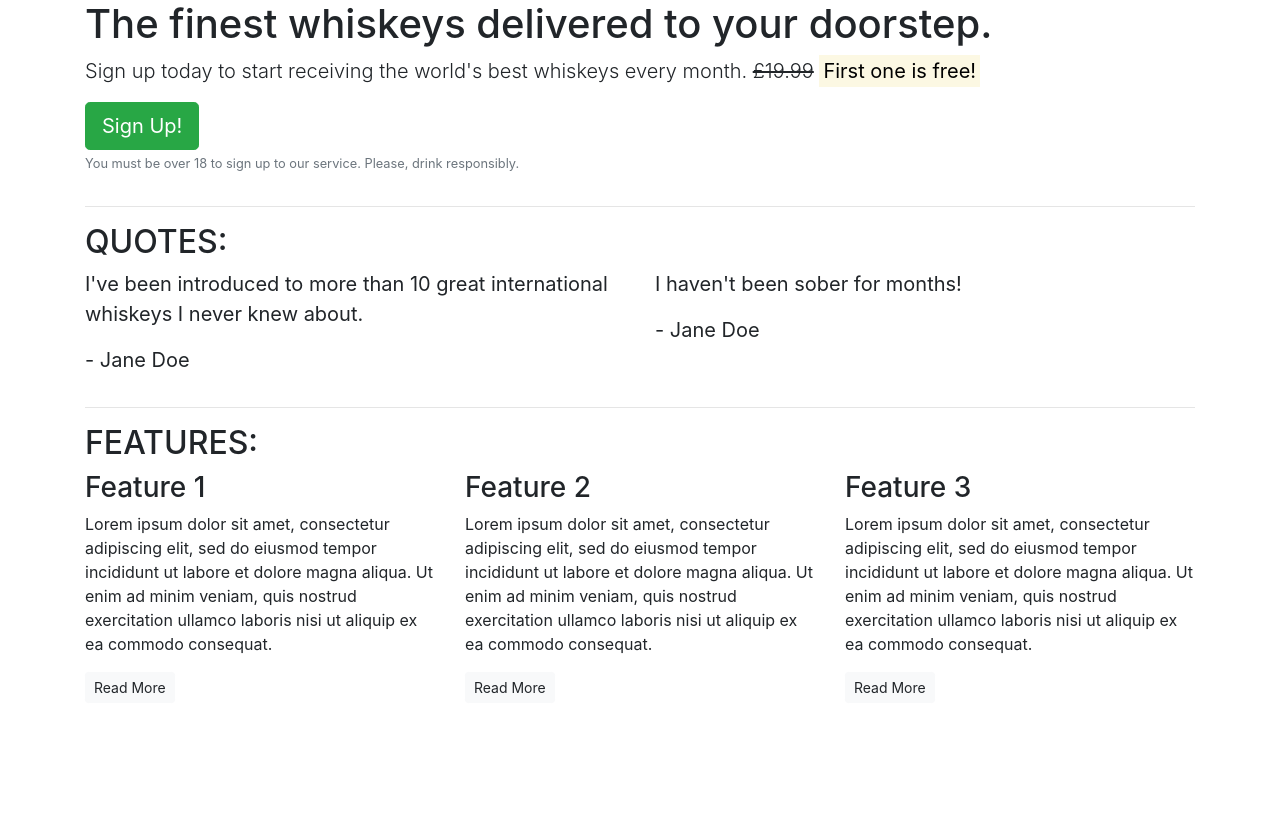
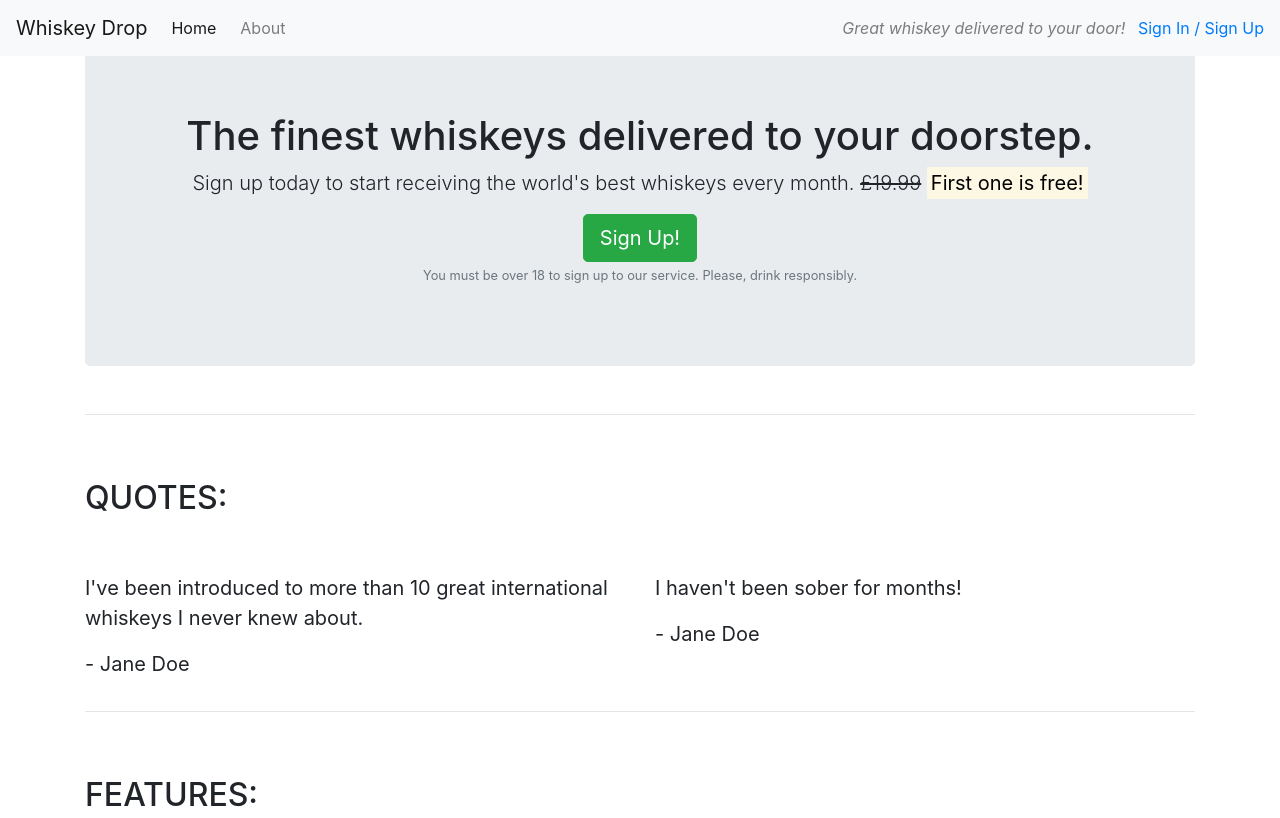
Before and after one commit to Sizimon/bootstrap-test, a plain HTML site: page index.html in a window 1280 px wide. Shown: the top 818 px of the page. Drawn offline with nearby package versions, Linux system fonts and the light colour scheme.

Commit message:
FEAT:Played around with using margin shortcuts with bootstrap to create needed spacing

```diff
--- a/index.html
+++ b/index.html
@@ -9,14 +9,27 @@
 </head>
 
 <body>
-    <article class="container">
+    <nav class="navbar navbar-light bg-light navbar-expand-sm fixed-top">
+        <a href="/" class="navbar-brand">Whiskey Drop</a>
+        <ul class="navbar-nav mr-auto">
+            <li class="active nav-item mr-2"><a href="/" class="nav-link">Home</a></li>
+            <li class="nav-item mr-2"><a href="/about" class="nav-link">About</a></li>
+            <li class="nav-item mr-2 d-block d-sm-none"><a href="/login" class="nav-link">Sign In / Sign Up</a></li>
+        </ul>
+        <div class="d-none d-md-block">
+            <p class="navbar-text my-auto mr-2"><i>Great whiskey delivered to your door!</i></p>
+            <a href="/login">Sign In / Sign Up</a>
+        </div>
+    </nav>
+    <article class="container mt-5">
         <!-- Callout -->
         <div class="row">
             <div class="col-12">
-                <section class="callout">
+                <section class="callout jumbotron text-center">
                     <h1>The finest whiskeys delivered to your doorstep.</h1>
                     <p class="lead">Sign up today to start receiving the world's best whiskeys every month.
-                        <s>£19.99</s>
+                        <s class="d-none d-sm-inline">£19.99</s>
+                        <span class="d-inline d-sm-none"><br></span>
                         <strong><mark>First one is free!</mark></strong></p>
                     <button class="btn btn-success btn-lg">Sign Up!</button>
                     <p class="text-muted"><small>You must be over 18 to sign up to our service. Please, drink
@@ -30,7 +43,7 @@
         <!-- Quotes -->
         <section class="quotes">
             <div class="row">
-                <div class="col-12">
+                <div class="col-12 my-5">
                     <h2 class="text-uppercase">Quotes:</h2>
                 </div>
             </div>
@@ -55,7 +68,7 @@
         <!-- Features -->
         <section class="features">
             <div class="row">
-                <div class="col-12">
+                <div class="col-12 my-5">
                     <h2 class="text-uppercase">Features:</h2>
                 </div>
             </div>
```
